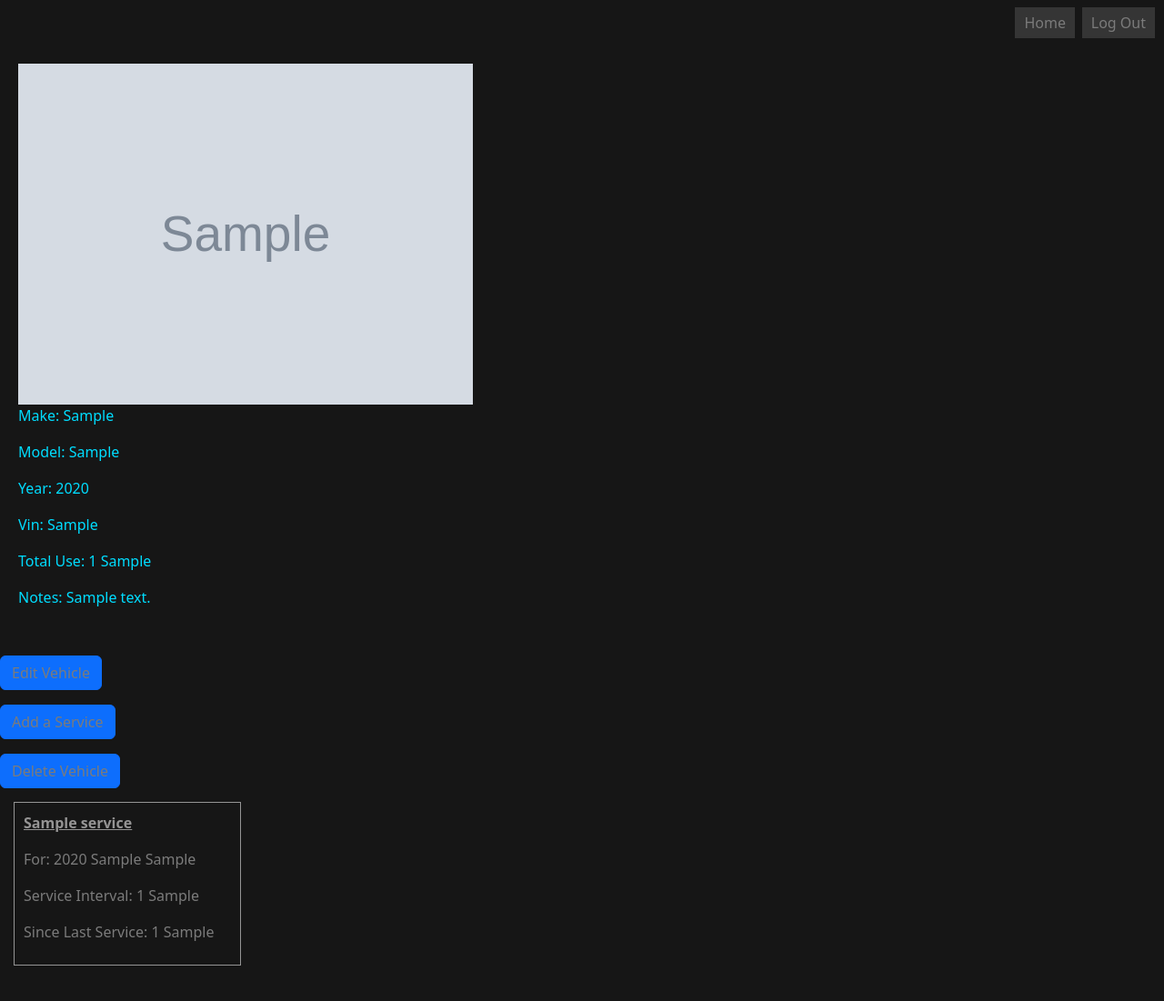
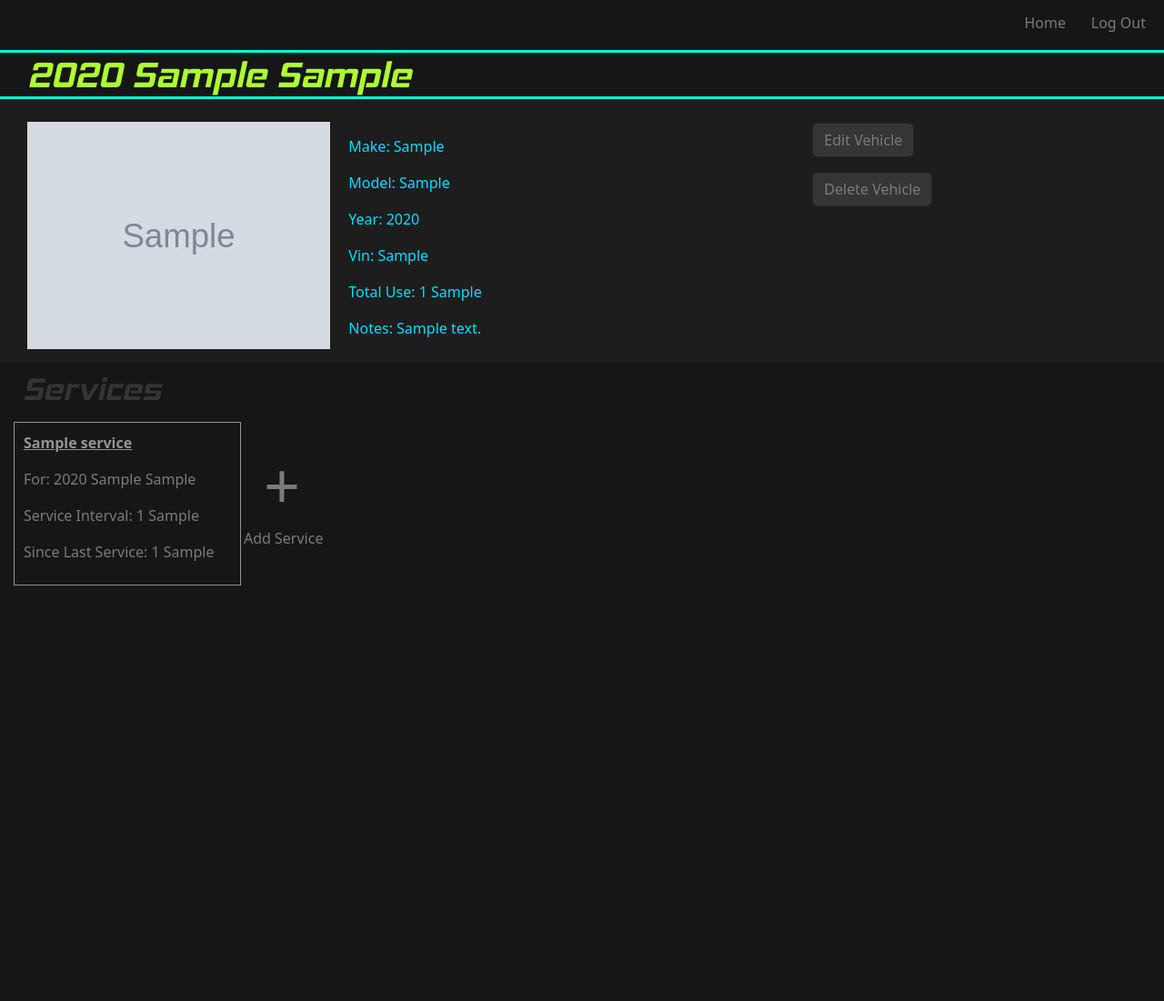
Before and after one commit to Caleb-Beazel/moto-service-app, a Flask app: page /user-home/vehicles/1 in a window 1280 px wide. Shown: the whole page at 91% size. After the commit the page ends 644 px from the top, so only its background shows below. Run offline with Flask 3, Linux system fonts and the light colour scheme; a user stored in the database is signed in; tables that the repository leaves empty hold one stand-in row (values such as "Sample post"); grey boxes marked "Sample" are stand-in pictures.

Commit message:
css partially complete on vehicle details page

```diff
--- a/static/styles.css
+++ b/static/styles.css
@@ -49,7 +49,7 @@ h6{
     top: 8px;
     right: 10px;
     text-decoration: none;
-    background-color:rgb(53, 53, 53);
+    background-color:rgb(22, 22, 22);
     border: none;
     padding-top: 5px;
     padding-bottom: 5px;
@@ -74,8 +74,7 @@ h6{
 }
 
 
-/* Vehicle CSS */
-
+/* Vehicles User Home */
 #vehicle-row{
     display: flex;
     flex-direction: row;
@@ -105,12 +104,7 @@ h6{
 
 .vehicle-card-image{
     width: 200px;
-}
 
-#v-d-organizer{
-    display: flex;
-    align-items: center;
-    align-content: center;
 }
 
 .add-vehicle-a{
@@ -118,21 +112,75 @@ h6{
     color: rgb(123, 123, 123);
 }
 
+/* Vehicles Details Page */
+
+#vehicle-title{
+    padding-left: 30px;
+    margin-left: 0px;
+    margin-top: 55px;
+    margin-bottom: 0px;
+    border-top: solid rgb(0, 255, 225) 3px;
+    border-bottom: solid rgb(0, 255, 225) 3px;
+
+}
+
+#v-d-organizer{
+    display: flex;
+    align-items: top;
+    align-content: center;
+    flex-direction: row;
+    background-color: rgb(29, 29, 29);
+    padding-top: 10px;
+
+}
+
+.vehicle-details-image{
+    height: 250px;
+    margin-left: 30px;
+    margin-top: 15px;
+    margin-bottom: 15px;
+}
+
 .vehicle-details{
-    display: flexbox;
-    padding-top: 50px;
+    display: flex;
+    flex-direction: column;
     color: rgb(0, 221, 255);
     width:500px;
-    align-items: center;
-    justify-content: center;
-    margin: 20px;
+    /* align-items: center; */
+    margin: 10px;
+    margin-top: 30px;
+    margin-left: 20px;
     text-decoration: none;
 }
 
-.vehicle-details-image{
-    width: 500px;
+.vehicle-buttons-group{
+    flex-direction: column;
+    justify-content: right;
+    width: 200px;
+}
+#vehicle-buttons{
+    background-color:rgb(53, 53, 53);
 }
 
+#vehicle-services-title{
+    font-family: 'hemi-head';
+    font-size: 35px;
+    color: rgb(52, 52, 52);
+    margin-bottom: 0px;
+    margin-top: 8px;
+}
+
+.services-by-vehicle{
+    margin-top: 0px;
+    display: flex;
+    flex-direction: row;
+    justify-items: center;
+    align-items: center;
+}
+
+.add-service-details{
+    align-items: center;
+}
 
 /* Service CSS */
 
@@ -150,6 +198,8 @@ h6{
     margin-left: 15px;
     margin-bottom: 25px;
     margin-top: 15px;
+    justify-content: center;
+    align-items: center;
 }
 
 #service-link{
--- a/templates/vehicle_details.html
+++ b/templates/vehicle_details.html
@@ -2,10 +2,13 @@
 {% block title %}{{ vehicle.year }} {{ vehicle.make }} {{ vehicle.model }}{% endblock %}
 
 {% block body %}
+<h1 id="vehicle-title"> {{ vehicle.year }} {{ vehicle.make }} {{ vehicle.model }} </h1>
 <div id="v-d-organizer">
+    <div id="vehicle-img-div">
+        <img src=" {{vehicle.vehicle_image_link}} " class="vehicle-details-image">
+    </div>
     <div class="vehicle-details">
 
-            <img src=" {{vehicle.vehicle_image_link}} " class="vehicle-details-image">
             <p>Make: {{ vehicle.make }} </p>
             <p>Model: {{ vehicle.model }} </p>
             <p>Year: {{ vehicle.year }} </p>
@@ -13,20 +16,17 @@
             <p>Total Use: {{ vehicle.use_val }} {{ vehicle.use_unit }}</p>
             <p>Notes: {{ vehicle.vehicle_notes }} </p>
     </div>
-</div>
-
+    <div class="vehicle-buttons-group">
         <a href="/user-home/vehicles/{{vehicle_id}}/edit">
-    <button class="btn btn-primary mt-3 form-button">Edit Vehicle</button>
-</a>
-<a href="/user-home/vehicles/{{vehicle_id}}/add-service">
-    <button class="btn btn-primary mt-3 form-button">Add a Service</button>
+            <button class="btn btn-dark mt-3 form-button" id="vehicle-buttons">Edit Vehicle</button>
         </a>
 
         <a href="/user-home/vehicles/{{vehicle_id}}/delete">
-    <button class="btn btn-primary mt-3 form-button">Delete Vehicle</button>
+            <button class="btn btn-dark mt-3 form-button" id="vehicle-buttons">Delete Vehicle</button>
         </a>
-
-
+    </div>
+</div>
+<h3 id="vehicle-services-title">Services</h3>
     <div class="services-by-vehicle">
         {% for service in services %}
         <div class="service-card">
@@ -40,6 +40,14 @@
             <br>
         </div>
         {% endfor %}
+        <div class="add-service-details">
+            <a href="/user-home/vehicles/{{vehicle_id}}/add-service" class="add-vehicle-a">
+                <h3> + </h3>
+                <h6>Add Service</h6>
+            </a>
+        </div>
     </div>
 
+
     {% endblock %}
+    <button class="add-vehicle-a btn btn-dark mt-3 form-button" id="vehicle-buttons">Add a Service</button>
```
Lines whose indentation alone changed are shown as unchanged.
